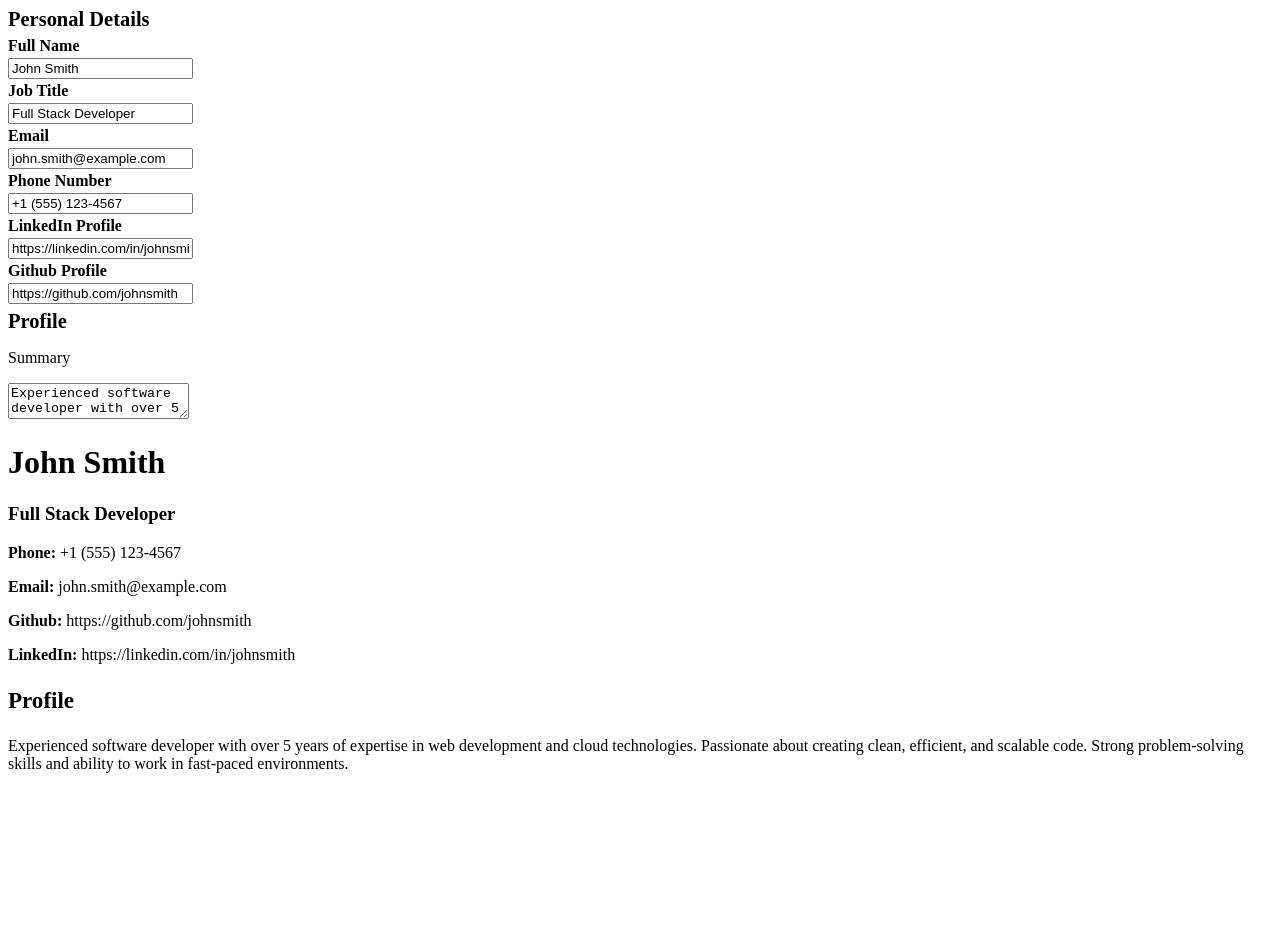
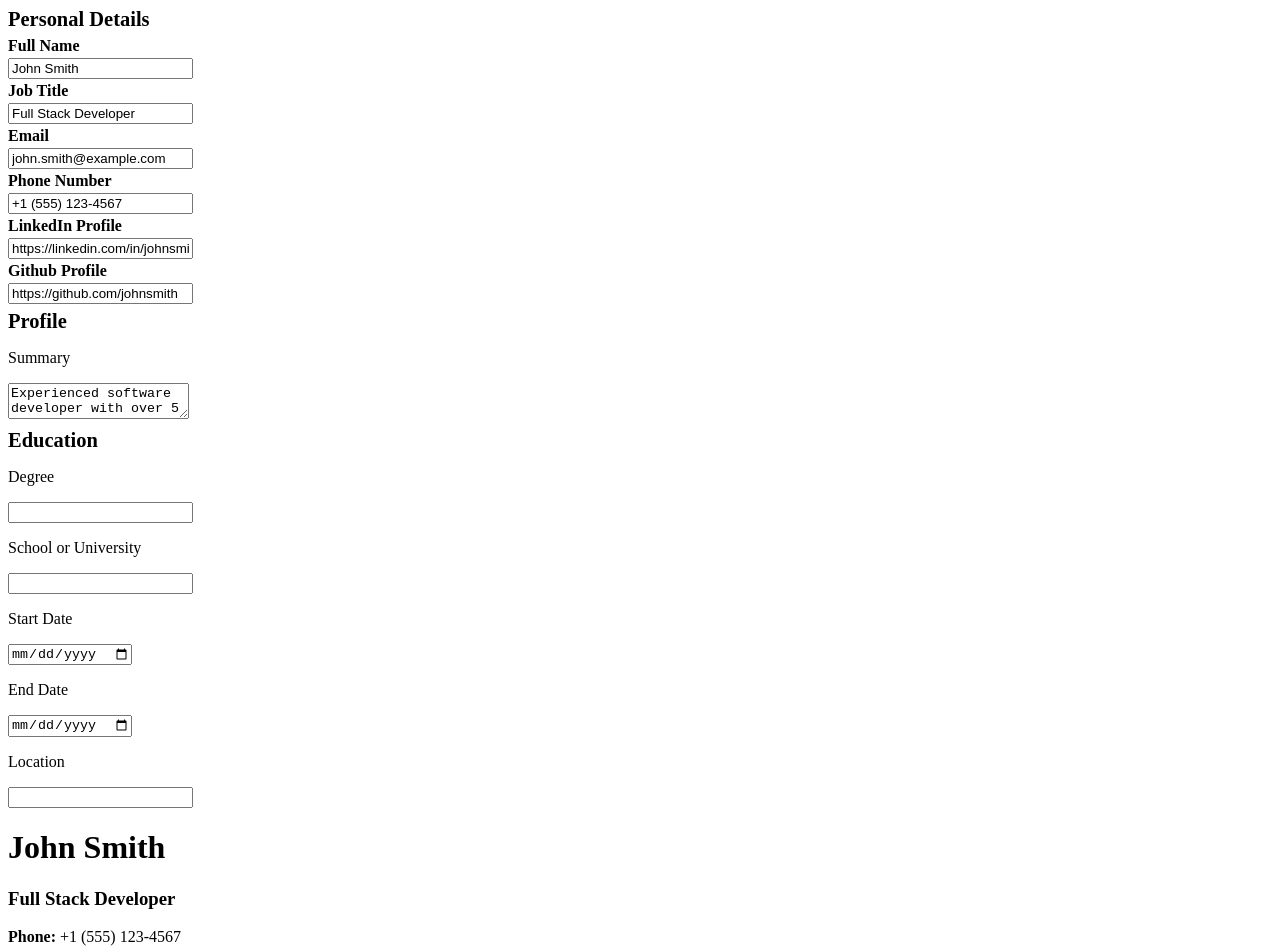
Before and after one commit to smsarfroz/cv-app, a React (Vite) app in the folder cv-app/: page / in a window 1280 px wide. Shown: the top 952 px of the page. Before the commit the page ends 800 px from the top, so only its background shows below. Built offline with nearby package versions, Linux system fonts and the light colour scheme.

Commit message:
basic education form without edit functionality

```diff
--- a/cv-app/src/App.jsx
+++ b/cv-app/src/App.jsx
@@ -10,6 +10,13 @@ export default function App() {
   const [github, setGithub] = useState('https://github.com/johnsmith')
 
   const [summary, setSummary] = useState('Experienced software developer with over 5 years of expertise in web development and cloud technologies. Passionate about creating clean, efficient, and scalable code. Strong problem-solving skills and ability to work in fast-paced environments.')
+
+  const [degree, setDegree] = useState('');
+  const [school, setSchool] = useState('');
+  const [startDate, setStartDate] = useState('');
+  const [endDate, setEndDate] = useState('');
+  const [location, setLocation] = useState('');
+
   return (
     <>
       <div className="inputDetails">
@@ -47,6 +54,25 @@ export default function App() {
           <p><label>Summary</label></p>
           <textarea name="" id="summaryTextarea" value={summary} onChange={(e) => setSummary(e.target.value)}></textarea>
         </div>
+
+        <div className="educationDetails">
+
+          <p className="titleOfDetails">Education</p>
+          <p><label htmlFor="">Degree</label></p>
+          <input type="text" value={degree} onChange={(e) => setDegree(e.target.value)} />
+
+          <p><label htmlFor="">School or University</label></p>
+          <input type="text" value={school} onChange={(e) => setSchool(e.target.value)} />
+
+          <p><label htmlFor="">Start Date</label></p>
+          <input type="date" value={startDate} onChange={(e) => setStartDate(e.target.value)}/>
+
+          <p><label htmlFor="">End Date</label></p>
+          <input type="date" value={endDate} onChange={(e) => setEndDate(e.target.value)}/>
+
+          <p><label htmlFor="">Location</label></p>
+          <input type="text" value={location} onChange={(e) => setLocation(e.target.value)}/>
+        </div>
       </div>
 
       <div className="cvPreview">
@@ -59,10 +85,18 @@ export default function App() {
             <p><b>Github: </b> {github} </p>
             <p><b>LinkedIn: </b> {linkedIn} </p>
           </div>
+        </div>
 
-          <div className="profileInfo">
+        <div className="profileInfo">
             <p className="sectionTitle">Profile</p>
             <p>{summary}</p>
+        </div>
+
+        <div className="educationInfo">
+          <p className="sectionTitle">Education</p>
+
+          <div className="newEducation">
+            <h2>{degree}</h2>
           </div>
         </div>
       </div>
```
